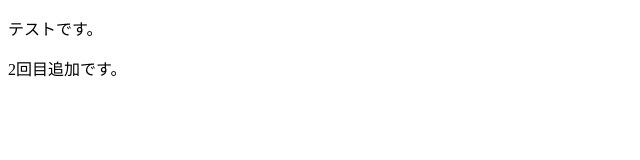
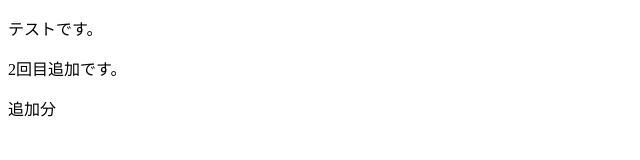
Before and after one commit to jetloop/gitSamp2, a plain HTML site: page index.html in a window 1280 px wide. Shown: the full height of the page, 0-640 px from the left. Drawn offline with Linux system fonts and the light colour scheme.

Commit message:
index.html pタグ文追加

```diff
--- a/index.html
+++ b/index.html
@@ -9,5 +9,6 @@
 	<div>
 		<p>2回目追加です。</p>
 	</div>
+	<p>追加分</p>
 </body>
 </html>
```
